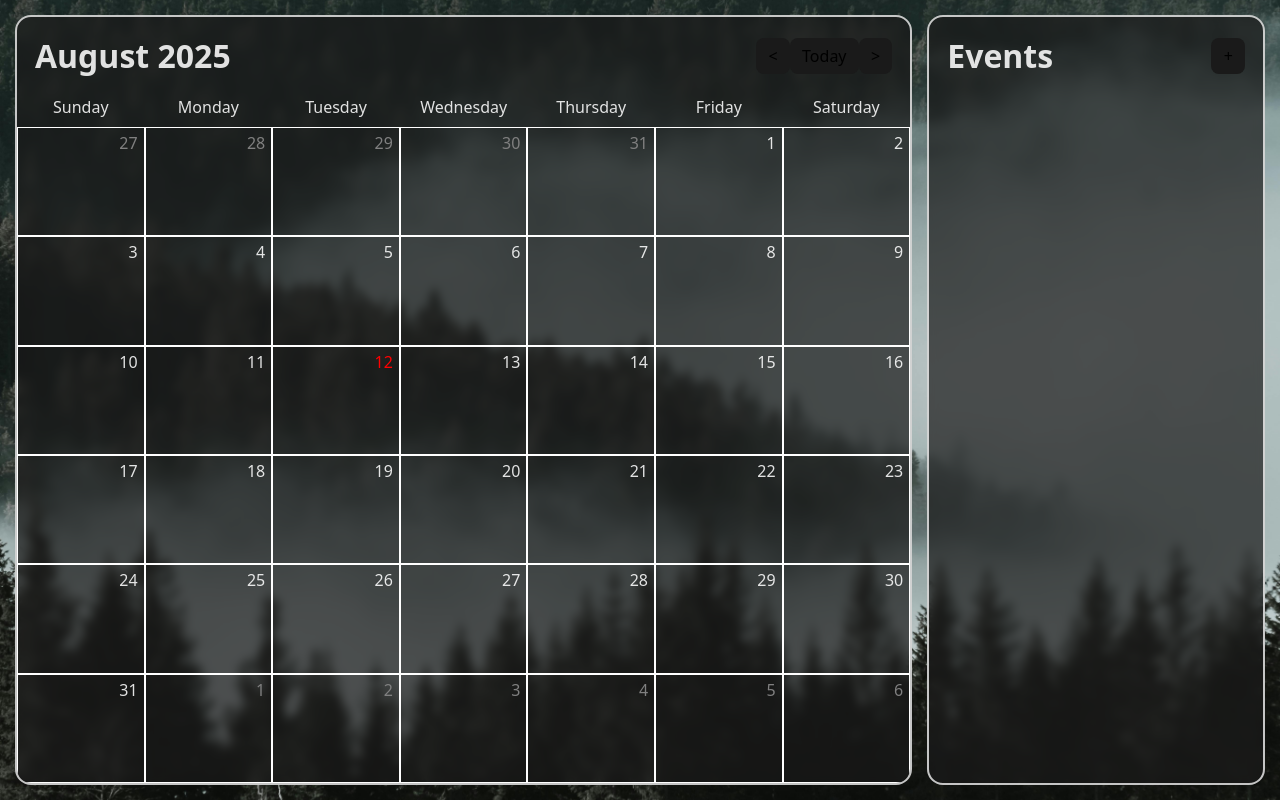
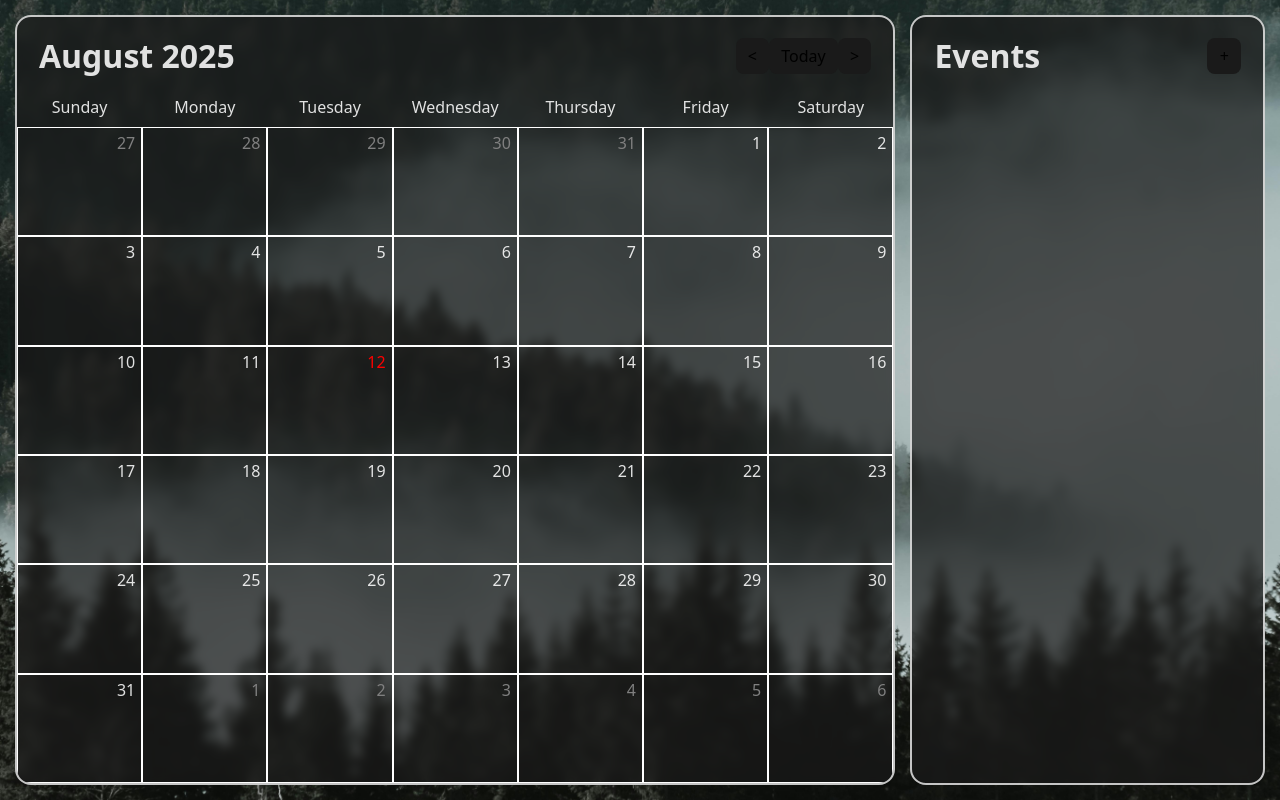
Before and after one commit to Vicente-III-H/calendar, a React (Vite) app: page / in a window 1280 px wide. Built offline with nearby package versions, Linux system fonts and the light colour scheme.

Commit message:
Update event card and calendar event stylings

```diff
--- a/src/App.css
+++ b/src/App.css
@@ -44,6 +44,19 @@
   -webkit-backdrop-filter: blur(5px);
 }
 
-#calendar-header, #events-container {
-  padding: 0px 18px;
+#calendar-header, #events-header, #events-section-container {
+  padding: 0px 22px;
 }
+
+#calendar-container, #events-container {
+  max-height: 100%;
+  box-sizing: border-box;
+}
+
+.day-event, .colour-box {
+  border-radius: 50%;
+  border: 2px solid white;
+  width: 1em;
+  max-height: 1em;
+  aspect-ratio: 1 / 1;
+}
--- a/src/calendar/calendar.css
+++ b/src/calendar/calendar.css
@@ -1,5 +1,5 @@
 #calendar-container {
-    flex: 3;
+    flex: 2.5;
     min-width: 718px;
 }
 
@@ -31,10 +31,23 @@
     color: grey;
 }
 
-.day-event {
+.space {
+    /* Strange how empty days collapse as font size/zoom increases... */
+    grid-template-columns: repeat(3, 1fr);
+    grid-template-rows: repeat(2, 1fr);
+    justify-content: center;
+    align-content: center;
+    justify-items: center;
+    align-items: center;
 
+    padding: 0 12px;
+    padding-bottom: 8px;
 }
 
 .today {
     color: red;
 }
+
+.overloaded-events {
+    text-align: center;
+}
--- a/src/calendar/calendar.jsx
+++ b/src/calendar/calendar.jsx
@@ -24,18 +24,19 @@ function Day({ day, currentMonth, events, today }) {
     const includedInMonth = currentMonth === day.getMonth();
     const isToday = day.getFullYear() === today.getFullYear() && day.getMonth() === today.getMonth() && day.getDate() === today.getDate();
 
+    const MAX_EVENTS = 5;
     let overloadedEvents = false;
-    if (events.length > 5) {
-        events = events.slice(0, 5);
+    if (events.length > MAX_EVENTS) {
+        events = events.slice(0, MAX_EVENTS);
         overloadedEvents = true;
     }
 
     return (
         <div className='day flexbox-column'>
             <div className={(includedInMonth ? "" : "not-included") + (isToday ? " today" : "") + " day-number"}>{day.getDate()}</div>
-            <div className="space flex-grow flexbox">
-                {events.map((event) => includedInMonth ? <div key={event.id} style={{backgroundColor: event.color}} className="day-event flex-grow"></div> : null)}
-                {includedInMonth && overloadedEvents ? <div>and more...</div> : null}
+            <div className="space grid flex-grow">
+                {events.map((event) => includedInMonth ? <div key={event.id} style={{backgroundColor: event.color}} className="day-event"></div> : null)}
+                {includedInMonth && overloadedEvents ? <div className="overloaded-events">...</div> : null}
             </div>
         </div>
     )
--- a/src/events/events.css
+++ b/src/events/events.css
@@ -1,12 +1,9 @@
-#events-container {
-    max-height: 100%;
-    box-sizing: border-box;
-}
-
+/* EVENTS CONTAINER */
 #events-section-container {
     overflow: scroll;
 }
 
+/* MODAL */
 #modal-background {
     position: fixed;
     top: 0;
@@ -29,13 +26,30 @@
     display: flex;
 }
 
+/* EVENT SECTIONS */
+.event-section-title {
+    margin-bottom: 8px;
+}
+
+.event-section {
+    margin-bottom: 14px;
+    gap: 12px;
+}
+
+/* EVENT CARDS */
 .event-card {
     background-color: hsla(0, 0%, 45%, 0.75);
+    border-radius: 12px;
+    padding: 8px 12px;
 }
 
-.colour-box {
-    height: 1em;
-    aspect-ratio: 1 / 1;
+.event-card-header {
+    align-items: center;
+    gap: 8px;
+}
 
-    border: 2px solid white;
+.event-name {
+    white-space: nowrap;
+    overflow: hidden;
+    text-overflow: ellipsis;
 }
--- a/src/events/events.jsx
+++ b/src/events/events.jsx
@@ -18,7 +18,7 @@ function EventCard({ event, deleteEvent }) {
         <div className="event-card flexbox-column">
             <div className="event-card-header flexbox flexbox-center-items">
                 <div style={{backgroundColor: event.color}} className="colour-box"></div>
-                <div className="flex-grow">{event.name}</div>
+                <div className="event-name flex-grow">{event.name}</div>
                 <button onClick={() => {deleteEvent(event)}}>-</button>
             </div>
             <div>
@@ -41,8 +41,8 @@ function EventSection({ title, eventList, deleteEvent }) {
 
     return (
         <div>
-            <h2>{title}</h2>
-            <div className="flex-grow">
+            <div className="event-section-title"><h2>{title}</h2></div>
+            <div className="event-section flexbox-column flex-grow">
                 {eventList.map((event) => <EventCard key={event.id} event={event} deleteEvent={deleteEvent}></EventCard>)}
             </div>
         </div>
--- a/src/index.css
+++ b/src/index.css
@@ -13,8 +13,11 @@
   -moz-osx-font-smoothing: grayscale;
 }
 
+body, h2 {
+  margin: 0;
+}
+
 body {
-  margin: 0;
   display: flex;
   place-items: center;
   min-width: 320px;
```
